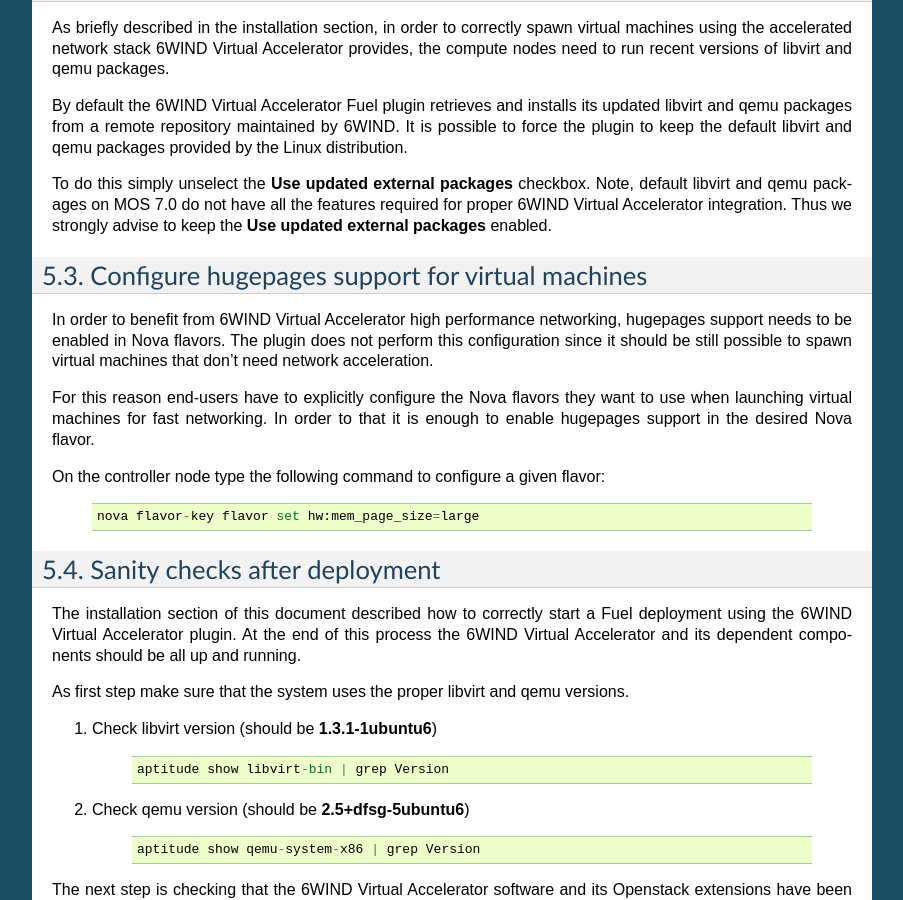
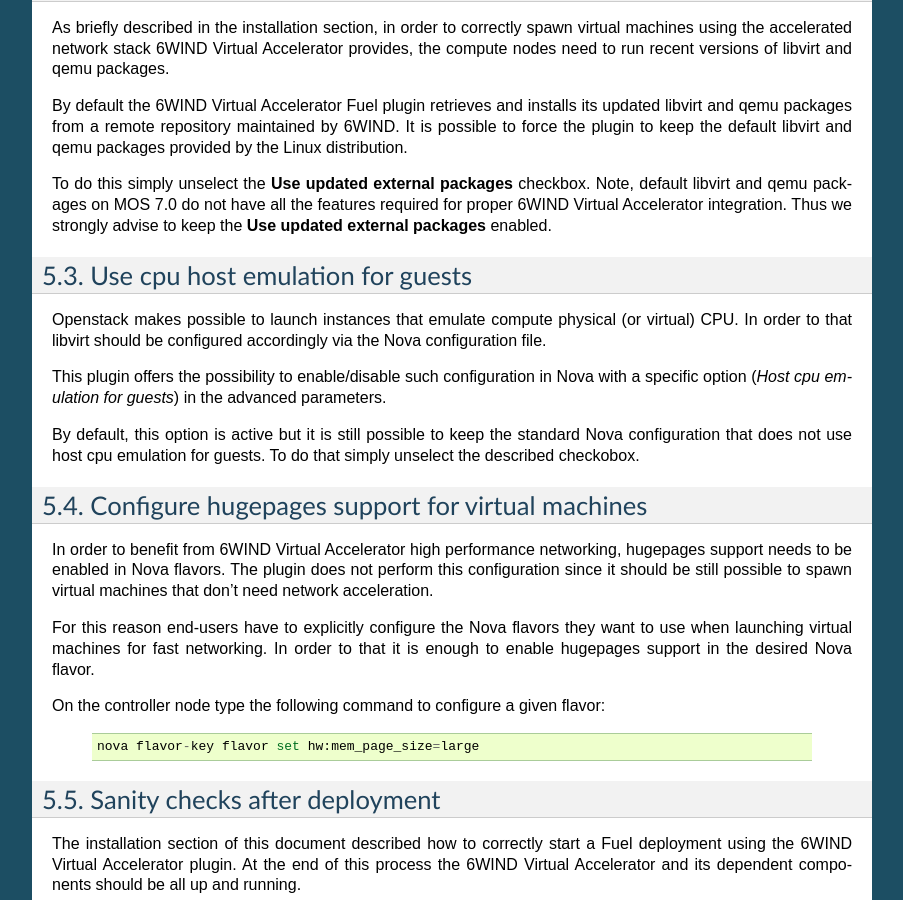
Before and after one commit to openstack-archive/fuel-plugin-6wind-virtual-accelerator, a Sphinx documentation site: the page built from doc/source/user-guide.rst, in a window 1280 px wide and 900 px high, scrolled down 1408 px. Shown: the whole window, without its empty margins (198-1101 px from the left). Built offline with Sphinx 7.4.7, drawn with Linux system fonts in a browser that asks for light colours; some of the changed text lies outside the part shown.

Commit message:
6wind-virtual-accelerator-plugin: add option for cpu host emulation
This patch adds an option to enable/disable the cpu host emulation for
guests.

Signed-off-by: Francesco Santoro <francesco.santoro@6wind.com>

Change-Id: I8826b3662069368ce2dff30bb45558595d08ba63

```diff
--- a/doc/source/user-guide.rst
+++ b/doc/source/user-guide.rst
@@ -79,6 +79,21 @@ To do this simply unselect the **Use updated external packages** checkbox.
 Note, default libvirt and qemu packages on MOS 7.0 do not have all the features
 required for proper 6WIND Virtual Accelerator integration. Thus we strongly
 advise to keep the **Use updated external packages** enabled.
+
+Use cpu host emulation for guests
+---------------------------------
+
+Openstack makes possible to launch instances that emulate compute physical
+(or virtual) CPU. In order to that libvirt should be configured accordingly
+via the Nova configuration file.
+
+This plugin offers the possibility to enable/disable such configuration in Nova
+with a specific option (`Host cpu emulation for guests`) in the advanced
+parameters.
+
+By default, this option is active but it is still possible to keep the
+standard Nova configuration that does not use host cpu emulation for guests.
+To do that simply unselect the described checkobox.
 
 Configure hugepages support for virtual machines
 ------------------------------------------------
```
Also changed, not shown: environment_config.yaml (+14 -4 lines), 2 other files.
